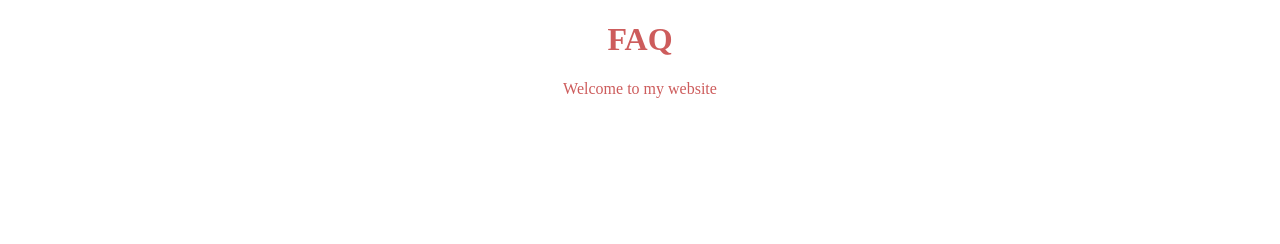
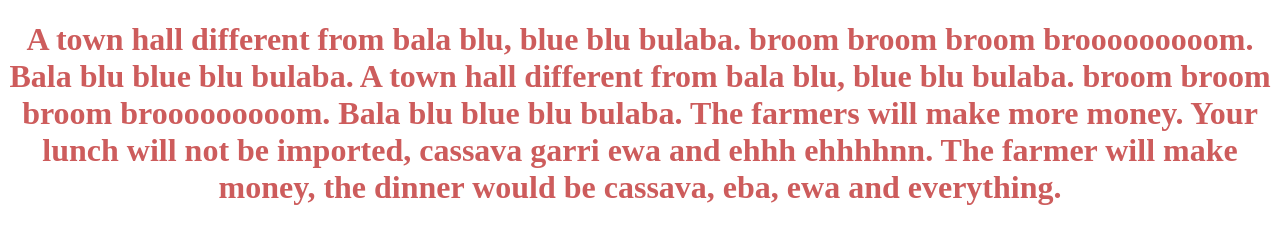
Before and after one commit to Oluwafemi-John1/Infinix-pro-max, a plain HTML site: page index.html in a window 1280 px wide. Drawn offline with Linux system fonts and the light colour scheme.

Commit message:
all work done

```diff
--- a/index.html
+++ b/index.html
@@ -7,7 +7,6 @@
     <link rel="stylesheet" href="style.css">
 </head>
 <body>
-    <h1>FAQ</h1>
-    <p>Welcome to my website</p>
+    <h1>A town hall different from bala blu, blue blu bulaba. broom broom broom brooooooooom. Bala blu blue blu bulaba. A town hall different from bala blu, blue blu bulaba. broom broom broom brooooooooom. Bala blu blue blu bulaba. The farmers will make more money. Your lunch will not be imported, cassava garri ewa and ehhh ehhhhnn. The farmer will make money, the dinner would be cassava, eba, ewa and everything.</h1>
 </body>
 </html>
```
